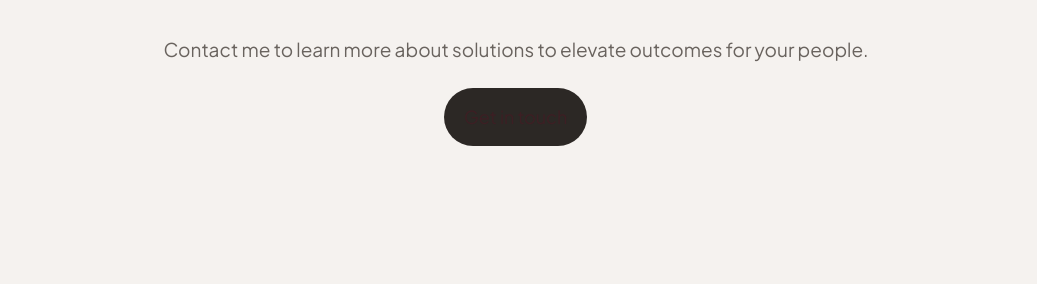
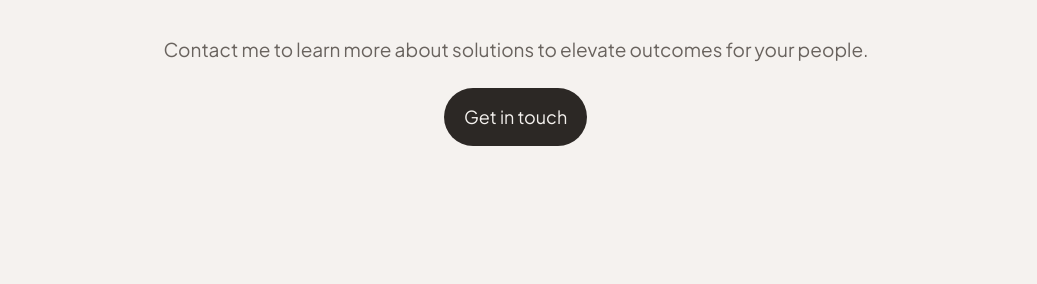
Before and after one commit to j0har/joharsingh.com, a Jekyll site: the page built from _pages/services.md, in a window 1280 px wide. Shown: the part 1943-2227 px from the top of the page, without its empty margins (124-1161 px from the left). Built offline with Jekyll 4.4.1, drawn with Linux system fonts in a browser that asks for light colours; some web fonts are replaced.

Commit message:
Add button styles for page and post content

```diff
--- a/_sass/4-layouts/_custom.scss
+++ b/_sass/4-layouts/_custom.scss
@@ -35,3 +35,9 @@
     color: var(--text-alt-color);
   }
 }
+
+.page__content a.button,
+.post__content a.button {
+  color: var(--button-color);
+  text-decoration: none;
+}
```
